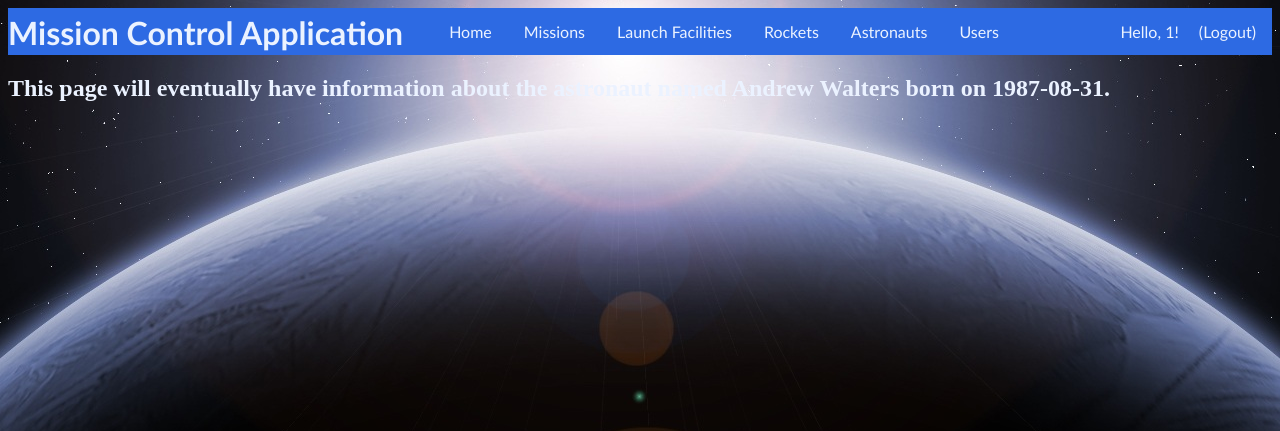
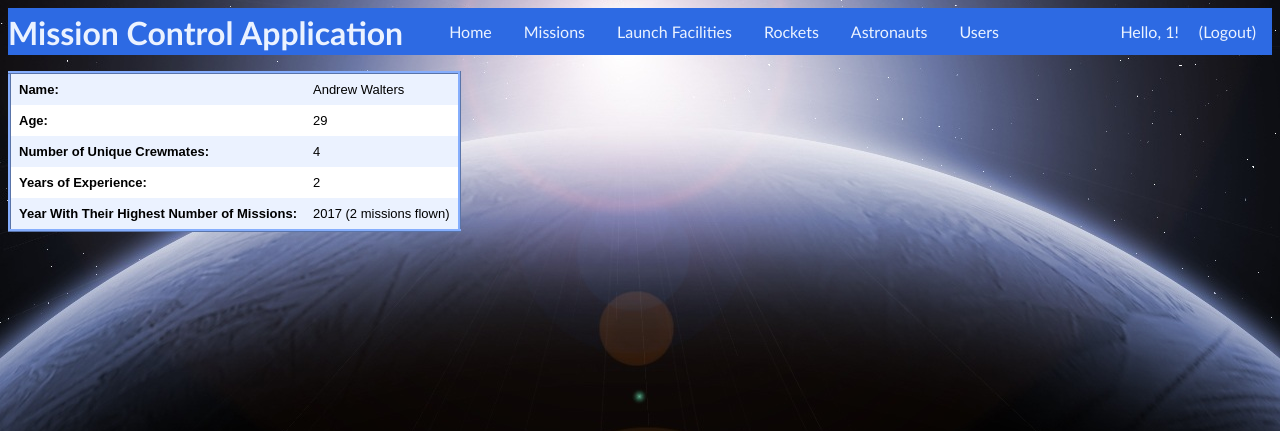
Before and after one commit to blazersand2000/MissionControlApp, a Flask app: page /astronauts/5 in a window 1280 px wide. Shown: the top 431 px of the page. Run offline with Flask 2, Linux system fonts and the light colour scheme; the visitor is signed in with stand-in values (Sample User, id 1); data comes from the database, SQL or seed files in the repository; both versions use the stored data as it was after the commit; some libraries are stand-ins or nearby versions.

Commit message:
Added some queries that show some information about an astronaut by clicking their name. Added password hashing and salting.

```diff
--- a/app.py
+++ b/app.py
@@ -1,5 +1,6 @@
 from flask import Flask, render_template, redirect, request, url_for
 from flask_login import LoginManager, UserMixin, login_required, login_user, logout_user, current_user
+from werkzeug.security import generate_password_hash, check_password_hash
 import sqlite3
 
 dbPath = 'db.sqlite3'
@@ -56,7 +57,7 @@ def showMissions():
 
     #queries that populate html table of missions to be rendered
     #note that || in SQLite means concatenation
-    c.execute("SELECT M.mid, M.mid IN (SELECT M1.mid FROM Mission M1 WHERE M1.launchTime < datetime('now')) AS cannotDelete, R.rname, F.name, M.launchTime, M.landTime, group_concat(A.firstName || ' ' || A.lastName, '<br/>') AS anames FROM Mission M, Rockets R, LaunchFacility F, Crew C, Astronauts A WHERE M.rid = R.rid AND M.fid = F.fid AND M.mid = C.mid AND C.aid = A.aid GROUP BY C.mid;")
+    c.execute("SELECT M.mid, M.mid IN (SELECT M1.mid FROM Mission M1 WHERE M1.launchTime < datetime('now')) AS cannotDelete, R.rname, F.name, M.launchTime, M.landTime, group_concat(A.firstName || ' ' || A.lastName, '<br/>') AS anames FROM Mission M, Rockets R, LaunchFacility F, Crew C, Astronauts A WHERE M.rid = R.rid AND M.fid = F.fid AND M.mid = C.mid AND C.aid = A.aid GROUP BY C.mid ORDER BY M.launchTime DESC;")
     results = c.fetchall()
 
     #queries that populate rockets, facilities, and astronauts for the 'add new mission' form
@@ -174,7 +175,7 @@ def showAstronautInfo(aid):
     conn.commit()
     conn.close()
 
-    return render_template("astronaut_info.html", first=results["firstName"], last=results["lastName"], dob=results["dob"])
+    return render_template("astronaut_info.html", first=results["firstName"], last=results["lastName"], dob=results["dob"], info=DBgetAstronautStatsDictionary(aid))
 
 @app.route("/users")
 @login_required
@@ -200,9 +201,10 @@ def showLogin():
     if request.method == "POST":
         userRecord = DBgetUser(request.form["username"])
         if userRecord:
-            if request.form["password"] == userRecord["password"]:
-                user = User(userRecord["username"], userRecord["password"])
+            user = User(userRecord["username"], userRecord["password"], True)
+            if user.check_password(request.form["password"]):
                 user.authenticated = True
+                #login user to flask_login session
                 login_user(user)
                 DBloginUser(user.id)
                 return redirect(url_for("index"))
@@ -226,11 +228,15 @@ def showSignup():
             UserNameAlreadyExists = "Username already exists, try again"
         else:
             logout_user()
-            DBaddUser(request.form["firstName"], request.form["lastName"], request.form["username"], request.form["password"])
+            #creates user object, false meaning password being passed in is unhashed
+            user = User(request.form["username"], request.form["password"], False)
+            user.authenticated = True
+            #login user to flask_login session
+            login_user(user)
+            #add user record to DB
+            DBaddUser(request.form["firstName"], request.form["lastName"], request.form["username"], user.pw_hash)
+            #record a login event with DB which updates user's last login time
             DBloginUser(request.form["username"])
-            user = User(request.form["username"], request.form["password"])
-            user.authenticated = True
-            login_user(user)
             return redirect(url_for("index"))
 
     formInputs = [['firstName', 'text', 'First Name', []], ['lastName', 'text', 'Last Name', []], ['username', 'text', 'Username', []], ['password', 'password', 'Password', []]]
@@ -245,16 +251,25 @@ def showLogout():
 
 class User(UserMixin):
 
-    def __init__(self, username, password):
+    def __init__(self, username, password, isPasswordHashedAlready):
         self.id = username
-        self.password = password
+        if isPasswordHashedAlready:
+            self.pw_hash = password
+        else:
+            self.set_password(password)
+
+    def set_password(self, password):
+        self.pw_hash = generate_password_hash(password)
+
+    def check_password(self, password):
+        return check_password_hash(self.pw_hash, password)
 
 @login_manager.user_loader
 def load_user(username):
     userRecord = DBgetUser(username)
 
     if userRecord:
-        return User(userRecord["username"], userRecord["password"])
+        return User(userRecord["username"], userRecord["password"], True)
 
     return None
 
@@ -296,7 +311,7 @@ def DBgetRealTimeMissionInfo(pointInTime):
         result = c.fetchall()
     elif pointInTime == "current":
         #this will select the currently in progress missions
-        c.execute("SELECT M.mid, R.rname, R.fuelBurnRate AS fuelBurnRateLive, R.fuelTankSize AS fuelTankSizeLive, F.name, strftime('%s',M.launchTime) AS launchTimeLive, strftime('%s',M.landTime) AS landTimeLive, group_concat(A.firstName || ' ' || A.lastName, '<br/>') AS anames FROM Mission M, Rockets R, LaunchFacility F, Crew C, Astronauts A WHERE M.rid = R.rid AND M.fid = F.fid AND M.mid = C.mid AND C.aid = A.aid AND launchTimeLive <= strftime('%s',datetime('now')) AND landTimeLive > strftime('%s',datetime('now')) GROUP BY C.mid ORDER BY M.landTime;")
+        c.execute("SELECT M.mid, R.rname, R.fuelBurnRate AS fuelBurnRateLive, R.fuelTankSize AS fuelTankSizeLive, F.name, strftime('%s',M.launchTime) AS launchTimeLive, strftime('%s',M.landTime) AS landTimeLive, group_concat(A.firstName || ' ' || A.lastName, '<br/>') AS anames FROM Mission M, Rockets R, LaunchFacility F, Crew C, Astronauts A WHERE M.rid = R.rid AND M.fid = F.fid AND M.mid = C.mid AND C.aid = A.aid AND launchTimeLive <= strftime('%s',datetime('now')) AND landTimeLive > strftime('%s',datetime('now')) GROUP BY C.mid ORDER BY M.launchTime DESC;")
         result = c.fetchall()
         print(result)
     elif pointInTime == "next":
@@ -307,5 +322,37 @@ def DBgetRealTimeMissionInfo(pointInTime):
     conn.close()
     return result
 
+def DBgetAstronautStatsDictionary(aid):
+    conn = sqlite3.connect(dbPath)
+    conn.row_factory = sqlite3.Row
+    c = conn.cursor()
+    d = {}
+
+    #name and age
+    c.execute("SELECT *, cast(strftime('%Y.%m%d', 'now') - strftime('%Y.%m%d', dob) as int) AS age FROM Astronauts WHERE aid = ?;", (aid,))
+    result = c.fetchone()
+    d["Name"] = result["firstName"] + " " + result["lastName"]
+    d["Age"] = result["age"]
+
+    #number of unique crew members flown with
+    c.execute("SELECT count(DISTINCT C1.aid) as c FROM Crew C1 WHERE C1.aid <> ? AND C1.mid IN (SELECT C2.mid FROM Crew C2 WHERE C2.aid = ?);", (aid,aid))
+    result = c.fetchone()
+    d["Number of Unique Crewmates"] = result["c"]
+
+    #years of experience
+    c.execute("SELECT strftime('%Y','now') - strftime('%Y',min(M.launchTime)) AS yearsOfExperience FROM Astronauts A, Mission M, Crew C WHERE A.aid = ? AND A.aid = C.aid AND C.mid = M.mid;", (aid,))
+    #Taking the max will ensure that if the astronaut is only assigned to missions in future years, their years of experience will not be negative.
+    d["Years of Experience"] = max(0, c.fetchone()["yearsOfExperience"])
+
+    #year when they flew the most number of their missions
+    c.execute("SELECT year AS y, max(numMissions) AS n FROM (SELECT strftime('%Y',M1.launchTime) AS year, count(M1.mid) AS numMissions FROM Astronauts A1, Mission M1, Crew C1 WHERE A1.aid = ? AND A1.aid = C1.aid AND C1.mid = M1.mid GROUP BY year);", (aid,))
+    result = c.fetchone()
+    d["Year With Their Highest Number of Missions"] = str(result["y"]) + " (" + str(result["n"]) + " missions flown)"
+
+    conn.commit()
+    conn.close()
+
+    return d
+
 if __name__ == "__main__":
     app.run()
--- a/static/styles.css
+++ b/static/styles.css
@@ -1,4 +1,7 @@
-:root {
+/* form-style-2 css theme based on form-style-2 theme found at https://www.sanwebe.com/2014/08/css-html-forms-designs where permission to freely use was given by the author of the post */
+
+:root
+{
   --light-blue: #EBF2FF;
   --medium-blue: #86AEFD;
   --dark-blue: #2D6AE3;
@@ -65,19 +68,27 @@ h1.nav
 	color: var(--light-blue);
 }
 
-table {
+table
+{
     border-collapse: collapse;
     width: 100%;
 	table-layout: auto;
 }
 
-th, td {
+table.info-box
+{
+	border: 3px ridge var(--medium-blue);
+}
+
+th, td
+{
     text-align: left;
     padding: 8px;
 	font: 13px Arial, Helvetica, sans-serif;
 }
 
-caption {
+caption
+{
 	font: 13px Arial, Helvetica, sans-serif;
 	font-weight: bold;
 	font-style: italic;
@@ -85,27 +96,32 @@ caption {
 	color: var(--light-blue);
 }
 
-tr {
+tr
+{
 	background-color: var(--light-blue)
 }
 
-tr:nth-child(even) {
+tr:nth-child(even)
+{
 	background-color: white
 }
 
-th {
+th
+{
     background-color: var(--medium-blue);
 	font-weight: bold;
 }
 
-.form-style-2{
+.form-style-2
+{
 	width: 375px;
 	max-width: 650px;
 	padding: 20px 12px 10px 20px;
 	font: 13px Arial, Helvetica, sans-serif;
 	color: var(--light-blue);
 }
-.form-style-2-heading{
+.form-style-2-heading
+{
 	font-weight: bold;
 	font-style: italic;
 	border-bottom: 2px solid #ddd;
@@ -113,25 +129,30 @@ th {
 	font-size: 15px;
 	padding-bottom: 3px;
 }
-.form-style-2 label{
+.form-style-2 label
+{
 	display: block;
 	margin: 0px 0px 15px 0px;
 }
-.form-style-2 label > span{
+.form-style-2 label > span
+{
 	width: 35%;
 	font-weight: bold;
 	float: left;
 	padding-top: 8px;
 	padding-right: 5px;
 }
-.form-style-2 span.required{
+.form-style-2 span.required
+{
 	color:red;
 }
-.form-style-2 .tel-number-field{
+.form-style-2 .tel-number-field
+{
 	width: 40px;
 	text-align: center;
 }
-.form-style-2 input.input-field{
+.form-style-2 input.input-field
+{
 	width: 63%;
 
 }
@@ -139,7 +160,8 @@ th {
 .form-style-2 input.input-field,
 .form-style-2 .tel-number-field,
 .form-style-2 .textarea-field,
- .form-style-2 .select-field{
+ .form-style-2 .select-field
+ {
 	box-sizing: border-box;
 	-webkit-box-sizing: border-box;
 	-moz-box-sizing: border-box;
@@ -156,15 +178,18 @@ th {
 .form-style-2 .input-field:focus,
 .form-style-2 .tel-number-field:focus,
 .form-style-2 .textarea-field:focus,
-.form-style-2 .select-field:focus{
+.form-style-2 .select-field:focus
+{
 	border: 1px solid #0C0;
 }
-.form-style-2 .textarea-field{
+.form-style-2 .textarea-field
+{
 	height:100px;
 	width: 55%;
 }
 .form-style-2 input[type=submit],
-.form-style-2 input[type=button]{
+.form-style-2 input[type=button]
+{
 	border: none;
 	padding: 8px 15px 8px 15px;
 	background: #FF8500;
@@ -177,12 +202,14 @@ th {
 	-moz-border-radius: 3px;
 }
 .form-style-2 input[type=submit]:hover,
-.form-style-2 input[type=button]:hover{
+.form-style-2 input[type=button]:hover
+{
 	background: #EA7B00;
 	color: #fff;
 }
 .form-style-2 input[type=submit]:disabled,
-.form-style-2 input[type=button]:disabled{
+.form-style-2 input[type=button]:disabled
+{
 	background: lightgray;
 	color: #fff;
 }
--- a/templates/astronaut_info.html
+++ b/templates/astronaut_info.html
@@ -1,11 +1,15 @@
 {% extends "main_template.html" %}
-{% from 'macros.html' import GenerateTable, GenerateFormToAddEntry %}
+{% from 'macros.html' import GenerateInfoBox %}
 
 {% block title %}
-Astronaut Information
+Astronaut Information - {{first}} {{last}}
 {% endblock %}
 {% block body %}
-	<h2 class="light-text">
+	<!--<h2 class="light-text">
 		This page will eventually have information about the astronaut named {{first}} {{last}} born on {{dob}}.
 	</h2>
+	<br>-->
+	<section style="float:left">
+		{{ GenerateInfoBox("", info) }}
+	</section>
 {% endblock %}
--- a/templates/index.html
+++ b/templates/index.html
@@ -15,9 +15,9 @@ Mission Control Application - Home
     </div>
 {% else %}
     <section style="width: 100%">
+        {{ GenerateRealTimeInfo('Next Scheduled Mission', nHeaders, nRows) }}
+        {{ GenerateRealTimeInfo('Missions In Progress', cHeaders, cRows) }}
         {{ GenerateRealTimeInfo('Last Completed Mission', pHeaders, pRows) }}
-        {{ GenerateRealTimeInfo('Missions In Progress', cHeaders, cRows) }}
-        {{ GenerateRealTimeInfo('Next Scheduled Mission', nHeaders, nRows) }}
     </section>
 
 {% endif %}
--- a/templates/macros.html
+++ b/templates/macros.html
@@ -145,3 +145,22 @@
 		No {{ title }}!
 	{% endif %}
 {% endmacro %}
+
+{% macro GenerateInfoBox(title, infoDict) %}
+	{% if infoDict %}
+		<table class="info-box">
+			{% if title %}
+				<caption>
+					{{title}}
+				</caption>
+			{% endif %}
+			{% for key, value in infoDict.items() %}
+				<tr>
+					<td><b>{{ key }}:</b></td><td>{{ value }}</td>
+				</tr>
+			{% endfor %}
+		</table>
+	{% else %}
+		No {{ title }}!
+	{% endif %}
+{% endmacro %}
```
Also changed, not shown: db.sqlite3.
